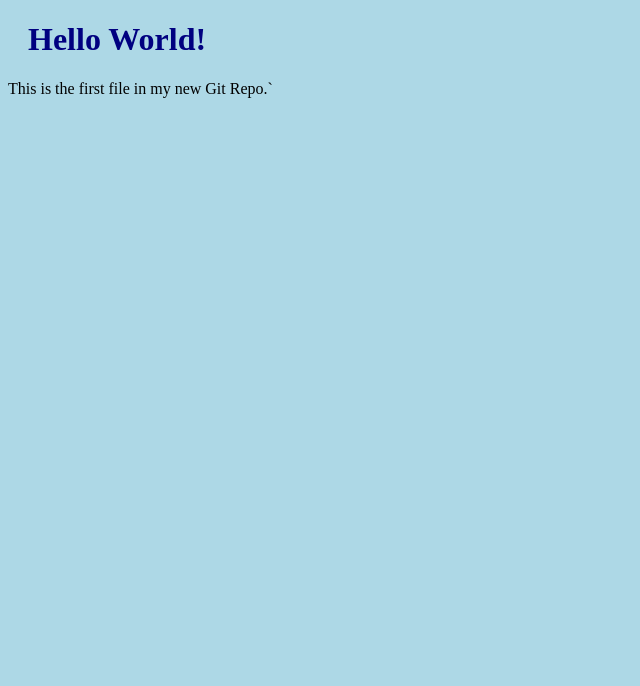
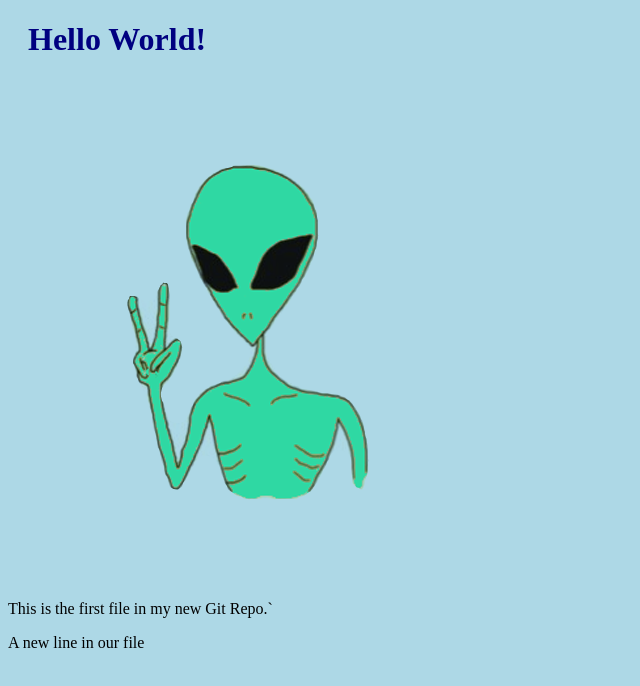
Before and after one commit to thoattuc/my-new-project, a plain HTML site: page index/index.html in a window 1280 px wide. Shown: the whole page, without its empty margins (0-640 px from the left). Drawn offline with Linux system fonts and the light colour scheme.

Commit message:
add new image

```diff
--- a/index/css/style.css
+++ b/index/css/style.css
@@ -6,3 +6,8 @@ h1 {
 color: navy;
 margin-left: 20px;
 }
+
+.container_img-alien {
+    width: 100%;
+    max-width: 960px;
+}
--- a/index/index.html
+++ b/index/index.html
@@ -9,7 +9,9 @@
 </head>
 <body>
     <h1>Hello World!</h1>
+    <div class="container_img-alien"><img src="img/alien.png" alt="alien"></div>
     <p>This is the first file in my new Git Repo.`</p>
+    <p>A new line in our file</p>
 
 </body>
 </html>
```
Also changed, not shown: index/img/alien.png (added).
